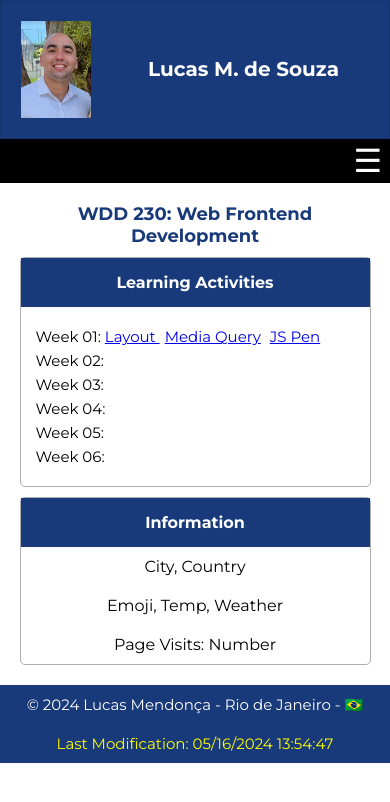
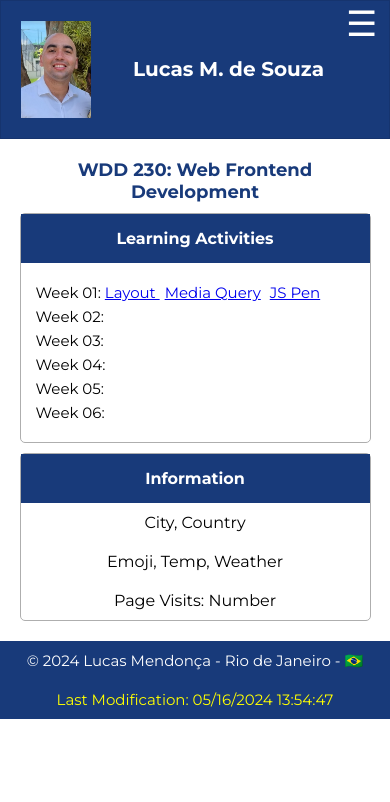
Before and after one commit to lmsdevop/WDD230, a plain HTML site: page index.html in a window 390 px wide. Drawn offline with Linux system fonts and the light colour scheme.

Commit message:
Create hamburger menu

```diff
--- a/index.html
+++ b/index.html
@@ -21,8 +21,8 @@
         <img src="images/me.jpg" alt="My photo" class="profile-photo">
         <span>Lucas M. de Souza</span>
     </header>
-    <nav>
-        <button id="myButton">&#9776;</button>
+    <nav id="animateme">
+        <button id="myButton"></button>
         <ul class="menuLinks">
             <li class="active"><a href="">Home</a></li>
             <li><a href="">Chamber</a></li>
--- a/scripts/scripts.js
+++ b/scripts/scripts.js
@@ -1,7 +1,7 @@
 const hamburguerElement = document.querySelector('#myButton');
-const navElement = document.querySelector('.menuLinks');
+const navElement = document.querySelector('#animateme');
 
 hamburguerElement.addEventListener('click', () => {
     navElement.classList.toggle('open');
-
+    hamburguerElement.classList.toggle('open');
 })
--- a/styles/base.css
+++ b/styles/base.css
@@ -22,7 +22,7 @@ header span {
     color: white;
     font-size: 20px;
     font-weight: 700;
-    margin-right: 30px;
+    margin-right: 45px;
 }
 
 .profile-photo {
@@ -81,27 +81,47 @@ section p {
 nav {
     background-color: black;
     margin: 0 auto;
-    max-width: 800px;
 }
 
 #myButton {
-    font-size: 2rem;
+    font-size: 35px;
     background: none;
     border: none;
     color: white;
     cursor: pointer;
-    width: 100%;
-    text-align: right;
-    padding: .20rem 2vw;
+    width: 44px;
+    text-align: center;
+    padding: .25rem 2vw;
+    position: absolute;
+    top: 0;
+    right: 2vw;
+
 }
 
-nav ul.menuLinks {
-    list-style-type: none;
-    display: none;
+#myButton::before {
+    content: "\2630";
 }
 
-.menuLinks.open {
-    display: block;
+#myButton.open::before {
+    content: "x";
+}
+
+ul.menuLinks {
+    list-style-type: none;
+}
+
+nav {
+    display: grid;
+    grid-template-rows: 0fr;
+    transition: grid-template-rows 0.5s ease-out;
+}
+
+nav ul {
+    overflow: hidden;
+}
+
+nav.open {
+    grid-template-rows: 1fr;
 }
 
 nav a {
--- a/styles/larger.css
+++ b/styles/larger.css
@@ -27,6 +27,7 @@
 
     #myButton {
         display: none;
+        content: x;
     }
 
     nav ul.menuLinks {
```
